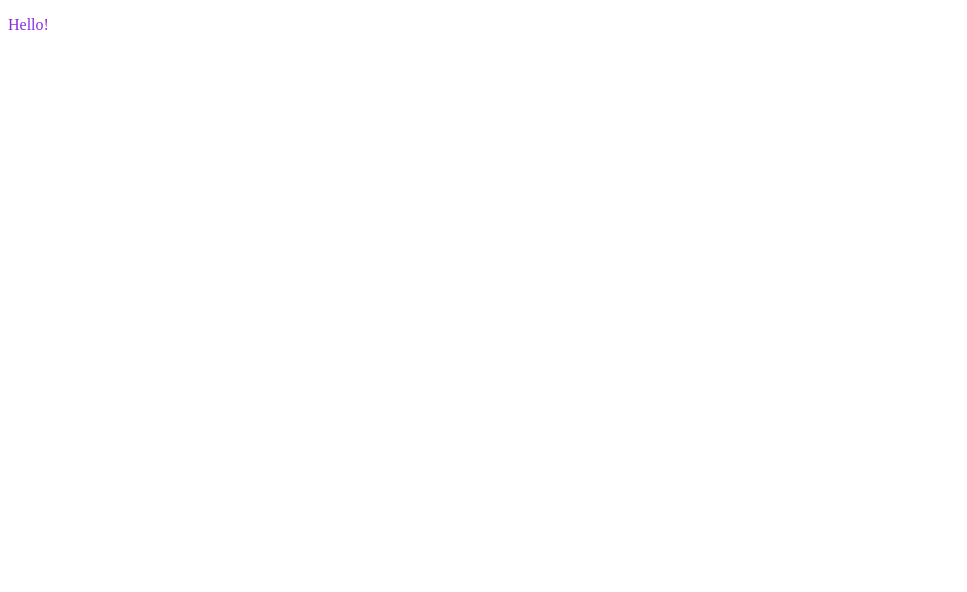
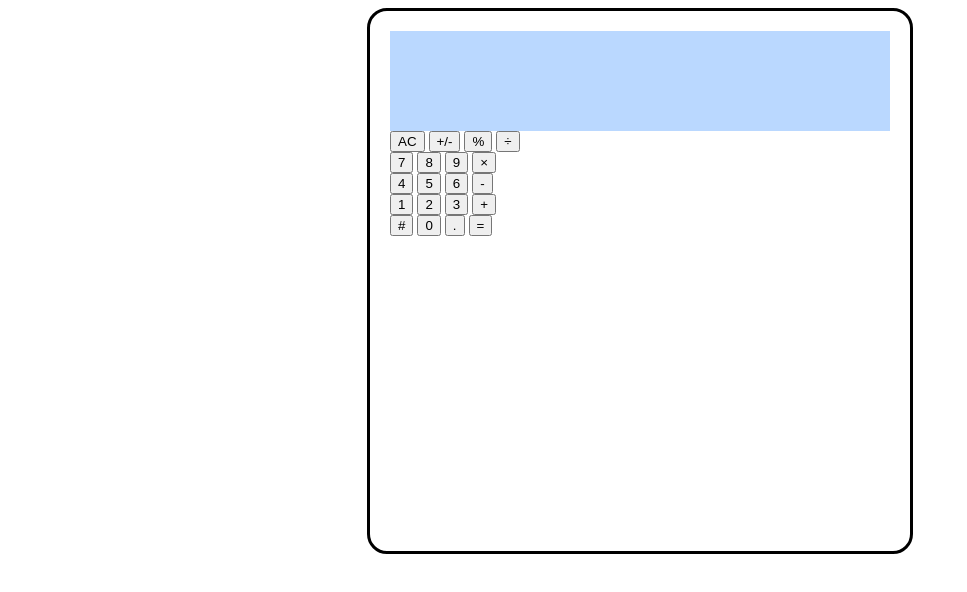
Before and after one commit to govea16/TOD-calculator, a plain HTML site: page index.html in a window 1280 px wide. Shown: the whole page, without its empty margins (0-967 px from the left). Drawn offline with Linux system fonts and the light colour scheme.

Commit message:
Saving calculator
Added buttons and javascript for calculator functions

```diff
--- a/index.html
+++ b/index.html
@@ -7,7 +7,41 @@
     <title>Document</title>
 </head>
 <body>
-    <p>Hello!</p>
+    <div class="calculator-body">
+        <div class="calculator-screen"></div>
+        <div class="calculator-buttons">
+            <div class="row1">
+                <button class="clear">AC</button>
+                <button class="negative">+/-</button>
+                <button class="percent">%</button>
+                <button class="divide">÷</button>
+            </div>
+            <div class="row2">
+                <button class="seven">7</button>
+                <button class="eight">8</button>
+                <button class="nine">9</button>
+                <button class="multiply">×</button>
+            </div>
+            <div class="row3">
+                <button class="four">4</button>
+                <button class="five">5</button>
+                <button class="six">6</button>
+                <button class="minus">-</button>
+            </div>
+            <div class="row4">
+                <button class="one">1</button>
+                <button class="two">2</button>
+                <button class="three">3</button>
+                <button class="add">+</button>
+            </div>
+            <div class="row5">
+                <button class="number">#</button>
+                <button class="zero">0</button>
+                <button class="decimal">.</button>
+                <button class="equals">=</button>
+            </div>
+        </div>
+    </div>
 
     <script src="script.js"></script>
 </body>
--- a/script.js
+++ b/script.js
@@ -1 +1,34 @@
-console.log('HELLOO');
+function add(){
+    const nums = Array.from(arguments);
+    return nums.reduce((a,b) => a + b);
+}
+function subtract(){
+    const nums = Array.from(arguments);
+    return nums.reduce((a,b) => a-b);
+}
+function multiply(){
+    const nums = Array.from(arguments);
+    return nums.reduce((a,b) => a * b,1);
+}
+function divide(){
+    const nums = Array.from(arguments);
+    return nums.reduce((a,b) => a / b,);
+}
+
+function operate (a,b,sign) {
+    if (sign === '+') {
+        return add(a,b);
+    }
+    else if (sign === '-') {
+        return subtract(a,b);
+    }
+    else if (sign === '*') {
+        return multiply(a,b);
+    }
+    else if (sign === '/') {
+        return divide(a,b);
+    }
+    else {
+        return 'ERR!'
+    }
+}
--- a/style.css
+++ b/style.css
@@ -1,3 +1,28 @@
-p {
-    color:blueviolet
+body {
+    display: flex;
+    justify-content: center;
+    align-items: center;
 }
+.calculator-body {
+    align-items: center;
+    justify-content:start;
+    display: flex;
+    flex-direction: column;
+    border: solid;
+    border-radius: 20px;
+    padding: 20px;
+    height: 500px;
+}
+
+.calculator-screen {
+    background-color: rgb(186, 216, 255);
+    width: 500px;
+    height: 100px;
+}
+
+.calculator-buttons {
+    display: flex;
+    flex-direction: column;
+    justify-content: space-evenly;
+    width: 500px;
+}
```
